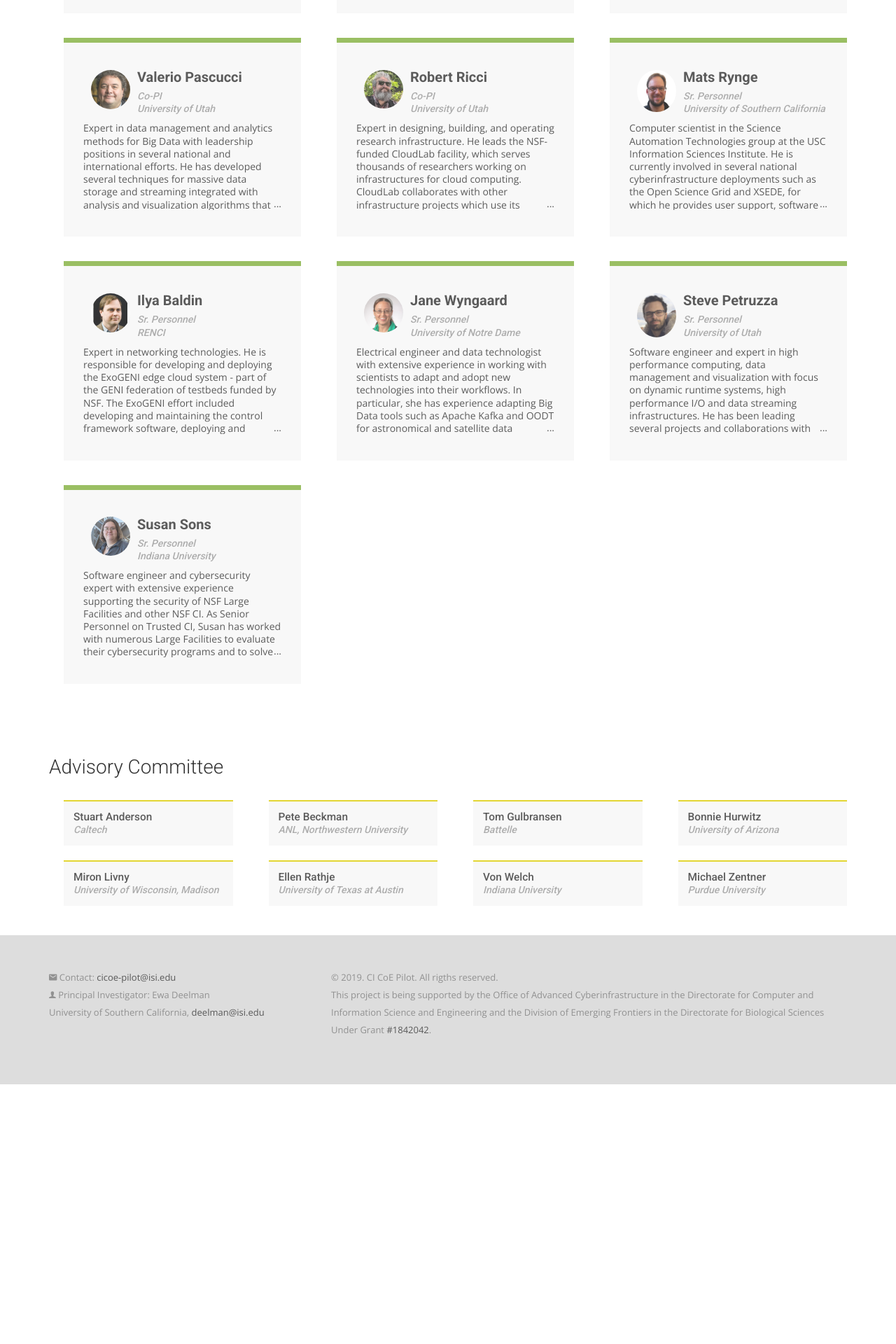
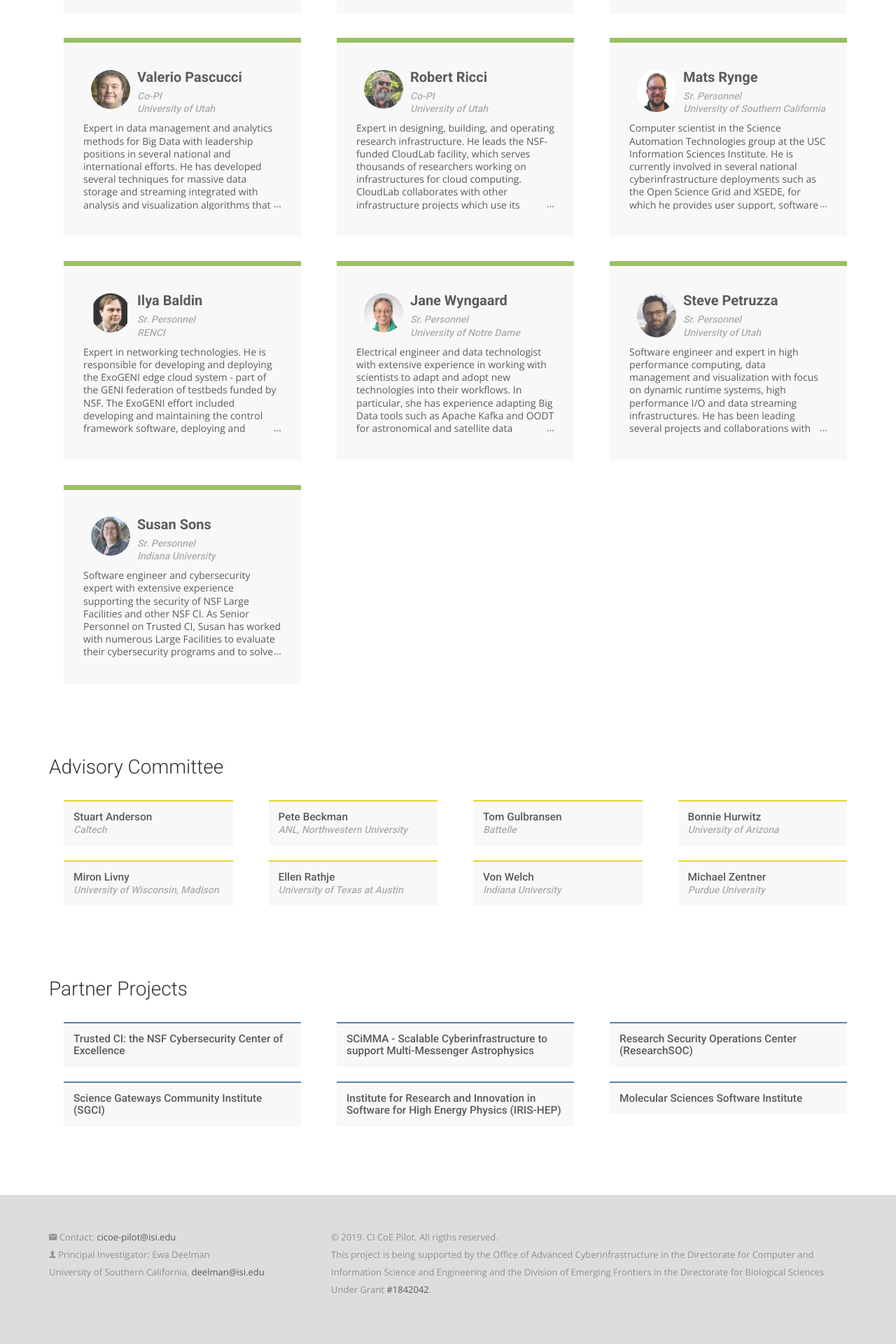
Before and after one commit to cicoe/cicoe.github.io, a Jekyll site: the page built from people.html, in a window 1280 px wide. Shown: the part 859-2779 px from the top of the page at 70% size. Built offline with Jekyll 4.4.1, drawn with Linux system fonts in a browser that asks for light colours; nearby versions of some CDN libraries; some web fonts are replaced; before the commit the page ends 2408 px from its top, so only the background shows below that.

Commit message:
adding partners

```diff
--- /dev/null
+++ b/_data/partners.yml
@@ -0,0 +1,17 @@
+- name: "Trusted CI: the NSF Cybersecurity Center of Excellence"
+  website: "https://trustedci.org/"
+
+- name: "SCiMMA - Scalable Cyberinfrastructure to support Multi-Messenger Astrophysics"
+  website: "https://scimma.org/"
+
+- name: "Research Security Operations Center (ResearchSOC)"
+  website: "https://researchsoc.iu.edu/"
+
+- name: "Science Gateways Community Institute (SGCI)"
+  website: "https://sciencegateways.org/"
+
+- name: "Institute for Research and Innovation in Software for High Energy Physics (IRIS-HEP)"
+  website: "http://iris-hep.org/"
+
+- name: "Molecular Sciences Software Institute"
+  website: "https://molssi.org/"
--- a/css/airspace.css
+++ b/css/airspace.css
@@ -888,6 +888,7 @@ font header .navbar-default .navbar-nav li a:hover {
 	footer Start
 --*/
 footer {
+    margin-top: 4em;
     background: #dddddd;
     text-align: center;
     padding-top: 48px;
@@ -1013,7 +1014,7 @@ footer .footer-manu ul li a:hover {
     margin-top: 0.5em;
 }
 
-.participant > h4 a,
+.participant h4 a,
 .participant h4 a:active,
 .participant h4 a:focus,
 .participant h4 a:active {
@@ -1081,3 +1082,26 @@ footer .footer-manu ul li a:hover {
     line-height: 1.3em;
     margin: 0;
 }
+
+.partner {
+    top: 1em;
+    padding: 1em;
+    margin-top: 1.5em;
+    margin-left: 1.5em;
+    border-top: 0.2em solid #2a6496;
+    background-color: #f7f7f7;
+    opacity: 0.8;
+    text-align: center;
+}
+.partner h4 {
+    text-align: left;
+    font-size: 1.1em;
+    margin: 0;
+}
+
+.partner h4 a,
+.partner h4 a:active,
+.partner h4 a:focus,
+.partner h4 a:active {
+    color: #333;
+}
--- a/people.html
+++ b/people.html
@@ -60,3 +60,24 @@ permalink: /people/
         </div>
     </div>
 </section>
+
+<section id="intro">
+    <div class="container">
+        <div class="row">
+            <div class="col-md-12 col-sm-12">
+                <div class="section-title">
+                    <h3>Partner Projects</h3>
+                </div>
+            </div>
+            {% if site.data.partners.size > 0 %}
+            {% for n in site.data.partners %}
+            <div class="col-md-4 col-sm-12">
+                <div class="partner">
+                    <h4><a href="{{ n.website }}" target="_blank">{{ n.name }}</a></h4>
+                </div>
+            </div>
+            {% endfor %}
+            {% endif %}
+        </div>
+    </div>
+</section>
```
